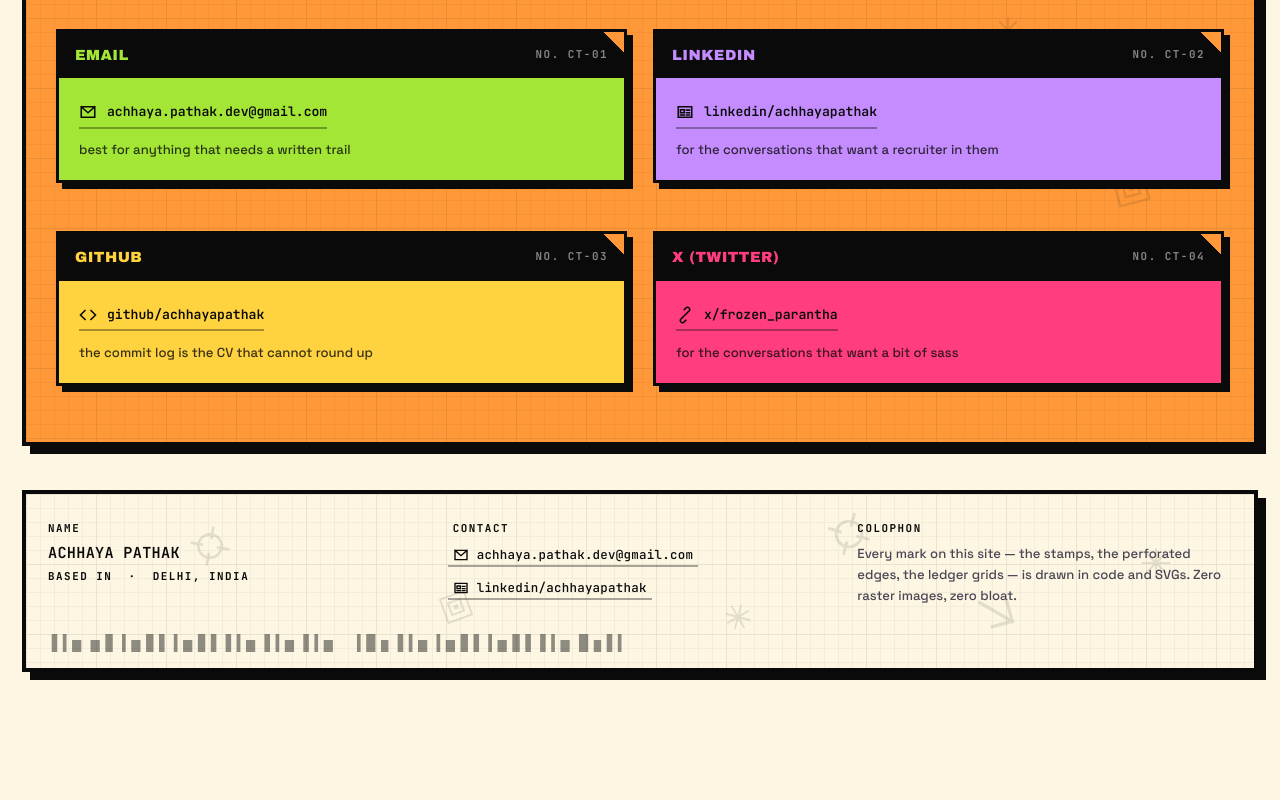
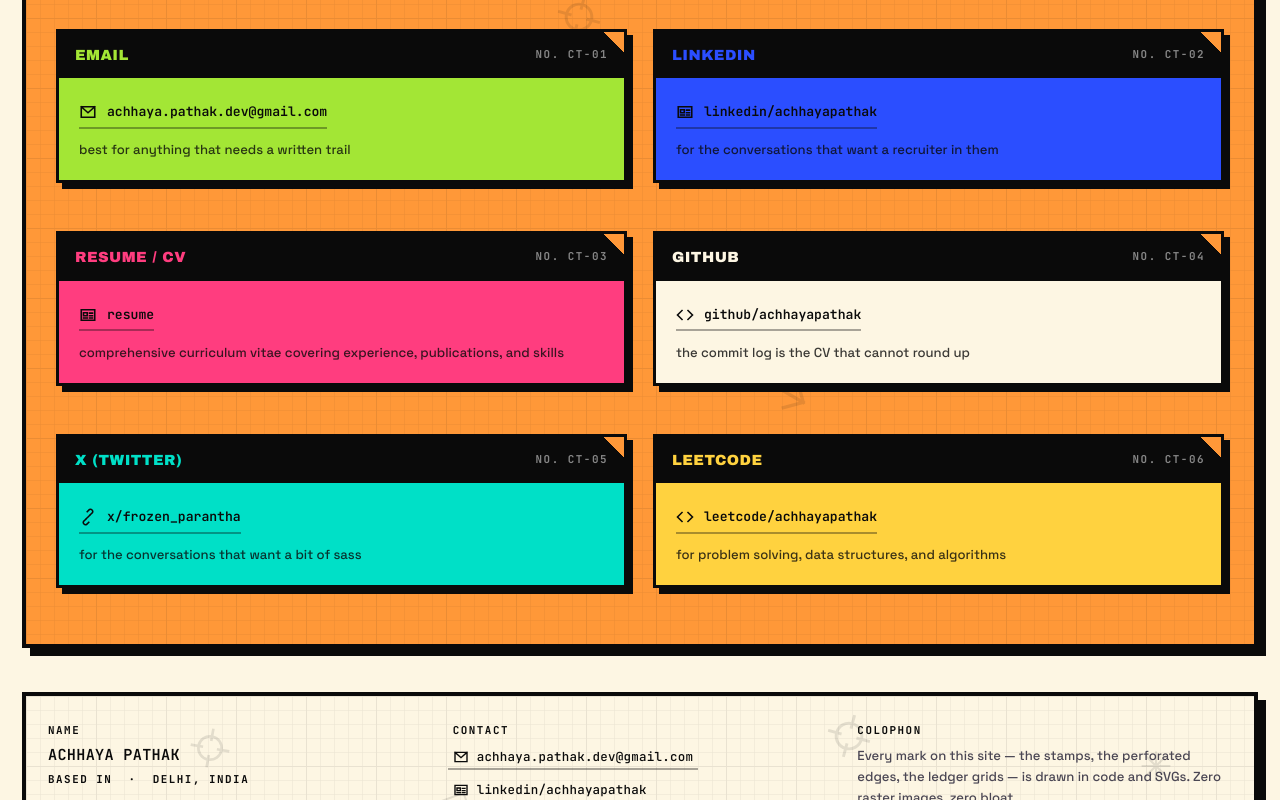
Before and after one commit to achhayapathak/portfolio, a Next.js app: page /contact in a window 1280 px wide. Shown: the part 476-1276 px from the top of the page. Before the commit the page ends 1190 px from the top, so only its background shows below. Built offline with nearby package versions, Linux system fonts and the light colour scheme.

Commit message:
feat: add Resume and LeetCode links and update social media color themes

```diff
--- a/src/data/content.config.ts
+++ b/src/data/content.config.ts
@@ -164,15 +164,23 @@
   {
     title: "LinkedIn",
     icon: "card",
-    stock: "violet",
+    stock: "cobalt",
     url: "https://linkedin.com/in/achhayapathak",
     label: "linkedin/achhayapathak",
     description: "for the conversations that want a recruiter in them",
   },
   {
+    title: "Resume / CV",
+    icon: "card",
+    stock: "magenta",
+    url: "/Achhaya_Pathak.pdf",
+    label: "resume",
+    description: "comprehensive curriculum vitae covering experience, publications, and skills"
+  },
+  {
     title: "GitHub",
     icon: "code",
-    stock: "yellow",
+    stock: "cream",
     url: "https://github.com/achhayapathak",
     label: "github/achhayapathak",
     description: "the commit log is the CV that cannot round up",
@@ -180,10 +188,18 @@
   {
     title: "X (Twitter)",
     icon: "link",
-    stock: "magenta",
+    stock: "teal",
     url: "https://x.com/frozen_parantha",
     label: "x/frozen_parantha",
     description: "for the conversations that want a bit of sass"
+  },
+  {
+    title: "LeetCode",
+    icon: "code",
+    stock: "yellow",
+    url: "https://leetcode.com/u/achhayapathak/",
+    label: "leetcode/achhayapathak",
+    description: "for problem solving, data structures, and algorithms"
   }
 ];
 
```
Also changed, not shown: 1 other file (tests, documents, lock files or other folders).
